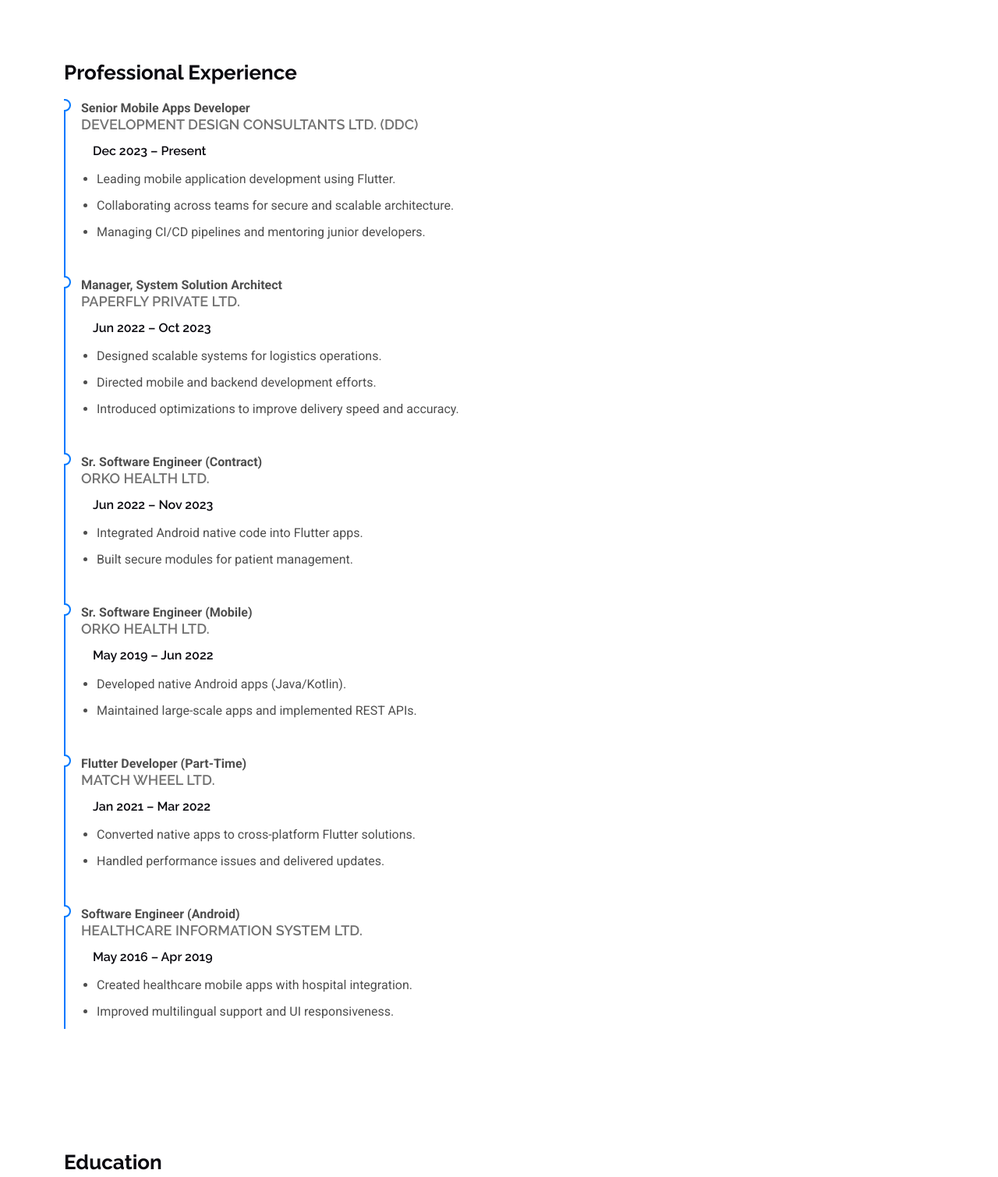
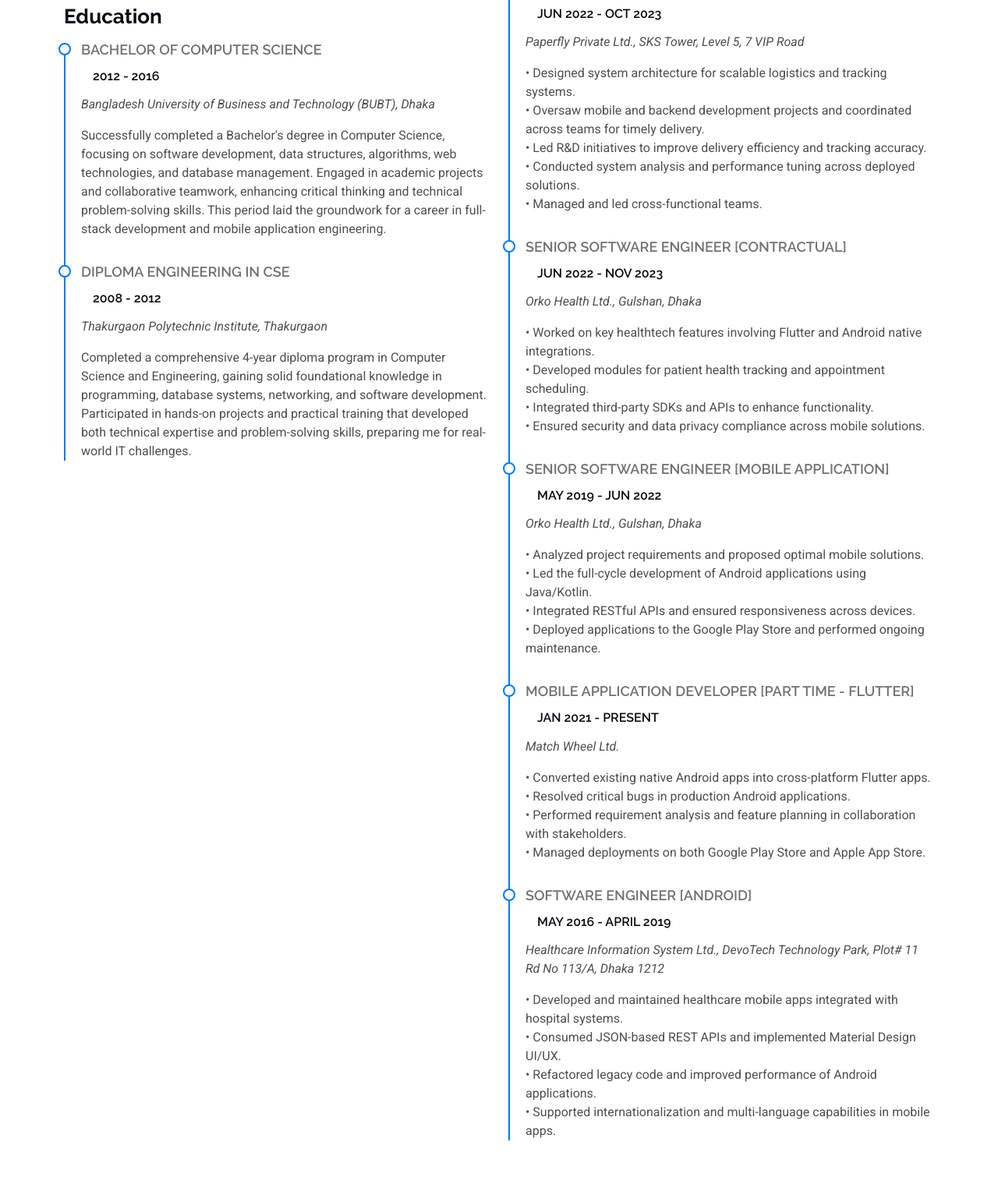
Before and after one commit to ramananda1110/ramananda1110.github.io, a plain HTML site: page index.html in a window 1280 px wide. Shown: the part 2215-3725 px from the top of the page at 78% size. Drawn offline with Linux system fonts and the light colour scheme.

Commit message:
updated UI design

```diff
--- a/index.html
+++ b/index.html
@@ -191,144 +191,132 @@
       </div><!-- End Section Title -->
 
 
+
+
+
       <div class="container">
-        <!-- Summary Section -->
-        <section class="resume-section">
-          <h2 class="resume-title">Summary</h2>
-          <div class="resume-item">
-            <strong>Ramananda Sarkar</strong>
-            <p><em>Results-oriented and versatile Software Engineer with 8+ years of experience across six companies, specializing in mobile application development, UI/UX design, and scalable system architecture. Adept at cross-platform development, CI/CD, and leading agile teams.</em></p>
+
+        <div class="row">
+
+          <div class="col-lg-6" data-aos="fade-up" data-aos-delay="100">
+            <h3 class="resume-title">Sumary</h3>
+
+            <div class="resume-item pb-0">
+              <h4>Ramananda Sarkar</h4>
+
+              <p>
+                <em>Results-oriented and versatile Software Engineer with 8+ years of experience across six companies, specializing in mobile application development, UI/UX design, and scalable system architecture. Proven track record of delivering high-quality digital solutions, collaborating across teams, and adapting to evolving technologies. Passionate about crafting intuitive user experiences and driving innovation through clean, efficient code.</em>
+              </p>
               <ul>
                 <li>Dhaka, Bangladesh</li>
                 <li>+8801738039685</li>
                 <li>rshc4u@gmail.com</li>
               </ul>
-          </div>
-        </section>
+            </div><!-- Edn Resume Item -->
 
-        <!-- Experience Section -->
-        <section class="resume-section">
-          <h2 class="resume-title">Professional Experience</h2>
-
+            <h3 class="resume-title">Education</h3>
             <div class="resume-item">
-            <div class="resume-row">
-              <div class="resume-left"><strong>Senior Mobile Apps Developer</strong></div>
-              <div class="resume-right">
-                <h4>Development Design Consultants Ltd. (DDC)</h4>
-                <h5>Dec 2023 – Present</h5>
-                <ul>
-                  <li>Leading mobile application development using Flutter.</li>
-                  <li>Collaborating across teams for secure and scalable architecture.</li>
-                  <li>Managing CI/CD pipelines and mentoring junior developers.</li>
-                </ul>
-              </div>
-            </div>
+              <h4>Bachelor of Computer Science</h4>
+              <h5>2012 - 2016</h5>
+              <p><em>Bangladesh University of Business and Technology (BUBT), Dhaka</em></p>
+              <p>Successfully completed a Bachelor's degree in Computer Science, focusing on software development, data structures, algorithms, web technologies, and database management. Engaged in academic projects and collaborative teamwork, enhancing critical thinking and technical problem-solving skills. This period laid the groundwork for a career in full-stack development and mobile application engineering.</p>
             </div>
 
             <div class="resume-item">
-            <div class="resume-row">
-              <div class="resume-left"><strong>Manager, System Solution Architect</strong></div>
-              <div class="resume-right">
-                <h4>Paperfly Private Ltd.</h4>
-                <h5>Jun 2022 – Oct 2023</h5>
-                <ul>
-                  <li>Designed scalable systems for logistics operations.</li>
-                  <li>Directed mobile and backend development efforts.</li>
-                  <li>Introduced optimizations to improve delivery speed and accuracy.</li>
-                </ul>
+              <h4>DIPLOMA ENGINEERING IN CSE</h4>
+              <h5>2008 - 2012</h5>
+              <p><em>Thakurgaon Polytechnic Institute, Thakurgaon</em></p>
+              <p>Completed a comprehensive 4-year diploma program in Computer Science and Engineering, gaining solid foundational knowledge in programming, database systems, networking, and software development. Participated in hands-on projects and practical training that developed both technical expertise and problem-solving skills, preparing me for real-world IT challenges.</p>
+            </div><!-- Edn Resume Item -->
+
           </div>
+
+          <div class="col-lg-6" data-aos="fade-up" data-aos-delay="200">
+            <h3 class="resume-title">Professional Experience</h3>
+
+            <div class="resume-item">
+              <h4>Senior Mobile Apps Developer (Android & iOS)</h4>
+              <h5>DEC 2023 - PRESENT</h5>
+              <p><em>Development Design Consultants Ltd. (DDC), DDC CENTER, 47 Bir Uttam AK Khandakar Road, Dhaka 1212</em></p>
+              <p>
+                • Led cross-platform mobile app development using Flutter for Android and iOS.<br>
+                • Collaborated with teams to deliver secure, scalable app solutions.<br>
+                • Ensured continuous integration, testing, and deployment practices.<br>
+                • Maintained high code quality and mentored junior developers.
+              </p>
             </div>
+
+
+            <div class="resume-item">
+              <h4>Manager, System Solution Architect and Development</h4>
+              <h5>JUN 2022 - OCT 2023</h5>
+              <p><em>Paperfly Private Ltd., SKS Tower, Level 5, 7 VIP Road</em></p>
+              <p>
+                • Designed system architecture for scalable logistics and tracking systems.<br>
+                • Oversaw mobile and backend development projects and coordinated across teams for timely delivery.<br>
+                • Led R&D initiatives to improve delivery efficiency and tracking accuracy.<br>
+                • Conducted system analysis and performance tuning across deployed solutions.<br>
+                • Managed and led cross-functional teams.
+              </p>
             </div>
 
             <div class="resume-item">
-            <div class="resume-row">
-              <div class="resume-left"><strong>Sr. Software Engineer (Contract)</strong></div>
-              <div class="resume-right">
-                <h4>Orko Health Ltd.</h4>
-                <h5>Jun 2022 – Nov 2023</h5>
-                <ul>
-                  <li>Integrated Android native code into Flutter apps.</li>
-                  <li>Built secure modules for patient management.</li>
-                </ul>
-              </div>
-            </div>
+              <h4>Senior Software Engineer [Contractual]</h4>
+              <h5>JUN 2022 - NOV 2023</h5>
+              <p><em>Orko Health Ltd., Gulshan, Dhaka</em></p>
+              <p>
+                • Worked on key healthtech features involving Flutter and Android native integrations.<br>
+                • Developed modules for patient health tracking and appointment scheduling.<br>
+                • Integrated third-party SDKs and APIs to enhance functionality.<br>
+                • Ensured security and data privacy compliance across mobile solutions.
+              </p>
             </div>
 
             <div class="resume-item">
-            <div class="resume-row">
-              <div class="resume-left"><strong>Sr. Software Engineer (Mobile)</strong></div>
-              <div class="resume-right">
-                <h4>Orko Health Ltd.</h4>
-                <h5>May 2019 – Jun 2022</h5>
-                <ul>
-                  <li>Developed native Android apps (Java/Kotlin).</li>
-                  <li>Maintained large-scale apps and implemented REST APIs.</li>
-                </ul>
-              </div>
-            </div>
+              <h4>Senior Software Engineer [Mobile Application]</h4>
+              <h5>MAY 2019 - JUN 2022</h5>
+              <p><em>Orko Health Ltd., Gulshan, Dhaka</em></p>
+              <p>
+                • Analyzed project requirements and proposed optimal mobile solutions.<br>
+                • Led the full-cycle development of Android applications using Java/Kotlin.<br>
+                • Integrated RESTful APIs and ensured responsiveness across devices.<br>
+                • Deployed applications to the Google Play Store and performed ongoing maintenance.
+              </p>
             </div>
 
             <div class="resume-item">
-            <div class="resume-row">
-              <div class="resume-left"><strong>Flutter Developer (Part-Time)</strong></div>
-              <div class="resume-right">
-                <h4>Match Wheel Ltd.</h4>
-                <h5>Jan 2021 – Mar 2022</h5>
-                <ul>
-                  <li>Converted native apps to cross-platform Flutter solutions.</li>
-                  <li>Handled performance issues and delivered updates.</li>
-                </ul>
-              </div>
-            </div>
+              <h4>Mobile Application Developer [Part Time - Flutter]</h4>
+              <h5>JAN 2021 - PRESENT</h5>
+              <p><em>Match Wheel Ltd.</em></p>
+              <p>
+                • Converted existing native Android apps into cross-platform Flutter apps.<br>
+                • Resolved critical bugs in production Android applications.<br>
+                • Performed requirement analysis and feature planning in collaboration with stakeholders.<br>
+                • Managed deployments on both Google Play Store and Apple App Store.
+              </p>
             </div>
 
             <div class="resume-item">
-            <div class="resume-row">
-              <div class="resume-left"><strong>Software Engineer (Android)</strong></div>
-              <div class="resume-right">
-                <h4>Healthcare Information System Ltd.</h4>
-                <h5>May 2016 – Apr 2019</h5>
-                <ul>
-                  <li>Created healthcare mobile apps with hospital integration.</li>
-                  <li>Improved multilingual support and UI responsiveness.</li>
-                </ul>
-              </div>
-            </div>
-          </div>
-        </section>
-
-        <!-- Education Section -->
-        <section class="resume-section">
-          <h2 class="resume-title">Education</h2>
-
-          <div class="resume-item">
-            <div class="resume-row">
-              <div class="resume-left"><strong>BSc in Computer Science</strong></div>
-              <div class="resume-right">
-                <h4>Bangladesh University of Business and Technology (BUBT)</h4>
-                <h5>2012 – 2016</h5>
-                <p>Focused on software engineering, algorithms, and systems development.</p>
-              </div>
-            </div>
+              <h4>Software Engineer [Android]</h4>
+              <h5>MAY 2016 - APRIL 2019</h5>
+              <p><em>Healthcare Information System Ltd., DevoTech Technology Park, Plot# 11 Rd No 113/A, Dhaka 1212</em></p>
+              <p>
+                • Developed and maintained healthcare mobile apps integrated with hospital systems.<br>
+                • Consumed JSON-based REST APIs and implemented Material Design UI/UX.<br>
+                • Refactored legacy code and improved performance of Android applications.<br>
+                • Supported internationalization and multi-language capabilities in mobile apps.
+              </p>
             </div>
 
-          <div class="resume-item">
-            <div class="resume-row">
-              <div class="resume-left"><strong>Diploma in CSE</strong></div>
-              <div class="resume-right">
-                <h4>Thakurgaon Polytechnic Institute</h4>
-                <h5>2008 – 2012</h5>
-                <p>Completed a 4-year program emphasizing programming, networks, and databases.</p>
           </div>
+
         </div>
-          </div>
-        </section>
+
       </div>
 
 
 
 
-      </div>
 
 
 
```
Also changed, not shown: assets/css/main.css (line endings or trailing spaces), assets/img/hero-img-2.jpg (added), assets/img/hero-img.jpg. Lines whose indentation alone changed are shown as unchanged.
